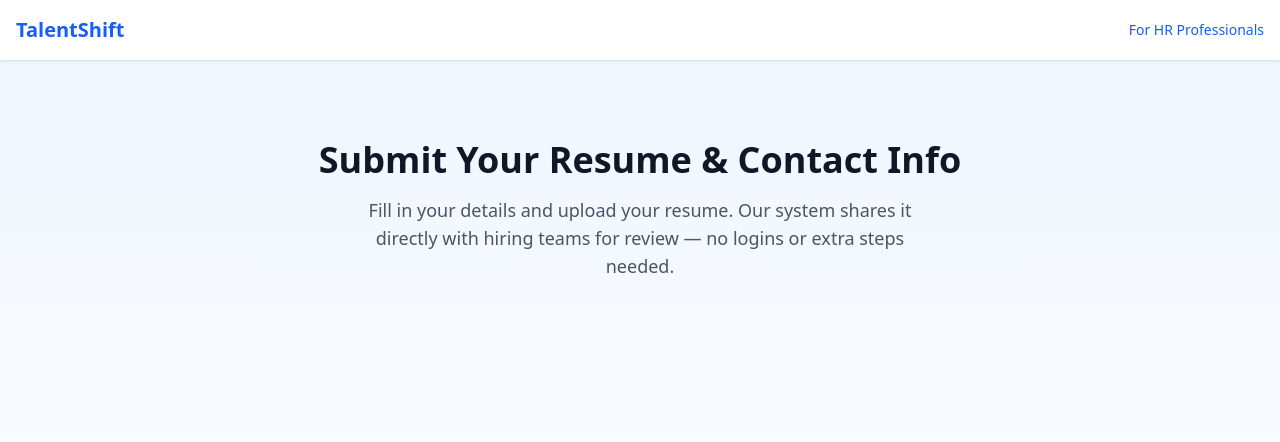
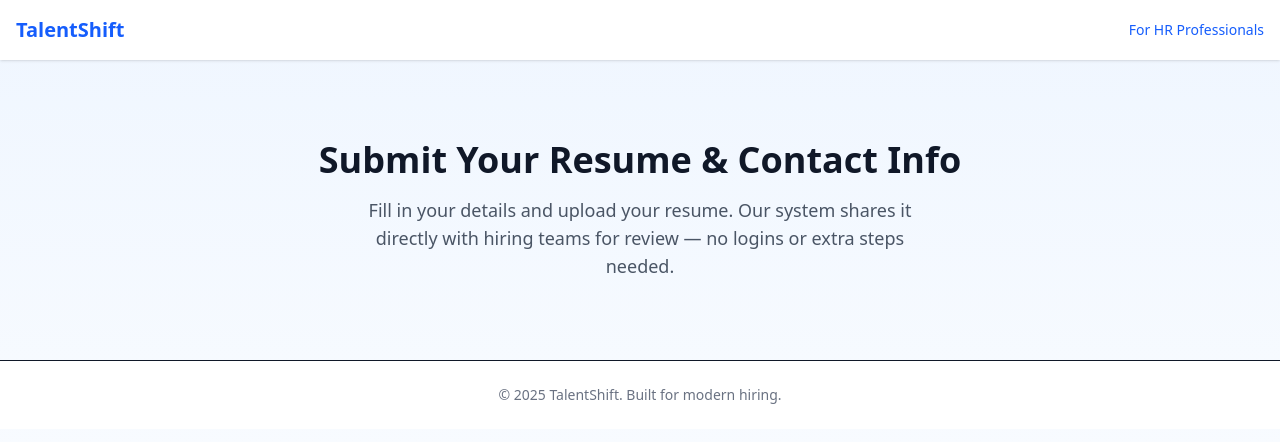
Before and after one commit to reymondyncierto/TalentShift-Web, a React (Vite) app: page / in a window 1280 px wide. Shown: the top 442 px of the page. Built offline with nearby package versions, Linux system fonts and the light colour scheme.

Commit message:
feat: ADD footer

```diff
--- /dev/null
+++ b/src/components/Footer.component.jsx
@@ -0,0 +1,9 @@
+export default function Footer() {
+  return (
+    <footer className="bg-white border-t py-6">
+      <p className="text-center text-sm text-gray-500">
+        &copy; {new Date().getFullYear()} TalentShift. Built for modern hiring.
+      </p>
+    </footer>
+  );
+}
--- a/src/pages/Application.page.jsx
+++ b/src/pages/Application.page.jsx
@@ -1,12 +1,15 @@
 import AppLayout from '../components/AppLayout.component';
 import Header from '../components/Header.component';
 import HeroSection from '../components/HeroSection.component';
+import Footer from '../components/Footer.component';
 
 export default function ApplicantLandingPage() {
   return (
     <AppLayout>
       <Header />
       <HeroSection />
+      <Footer />
+
     </AppLayout>
   );
 }
```
